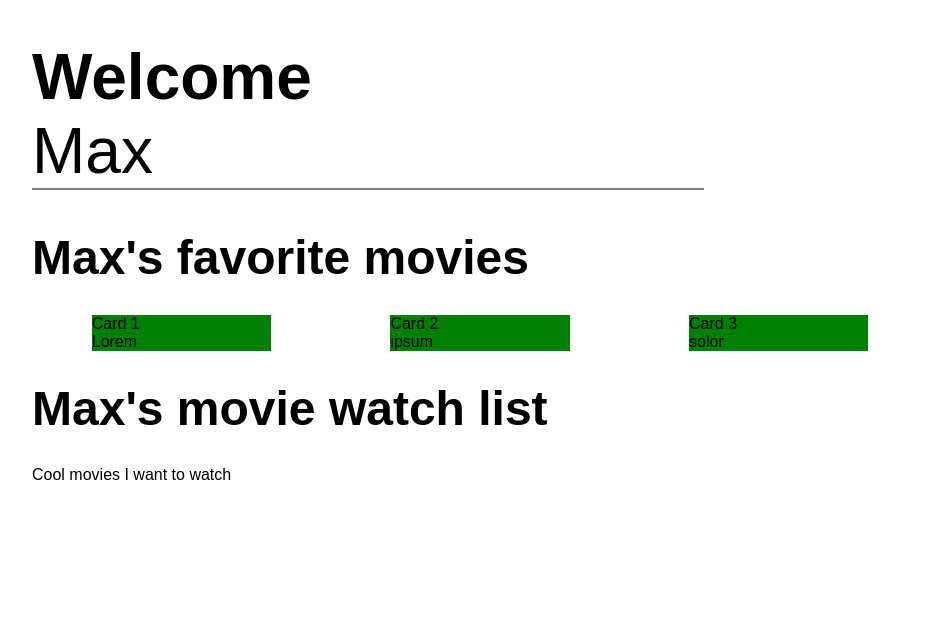
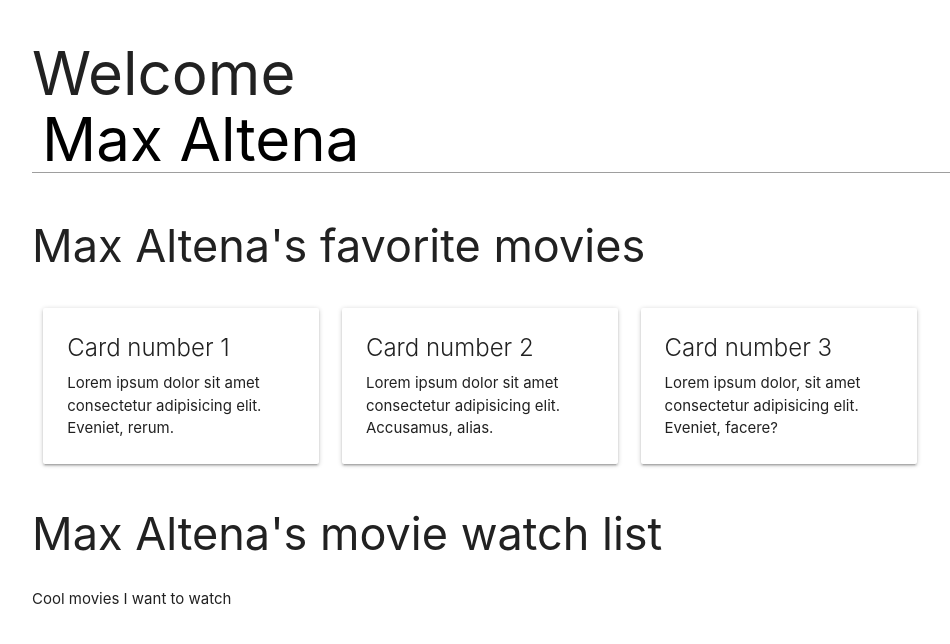
Before and after one commit to RyeRob/workshop-react, a React (Create React App) app: page / in a window 1280 px wide. Shown: the top 644 px of the page, without its empty margins (160-1110 px from the left). Built offline with nearby package versions, Linux system fonts and the light colour scheme; the HTML template or start-up script is replaced by a standard one.

Commit message:
because Dylano wants it

```diff
--- a/public/index.html
+++ b/public/index.html
@@ -12,6 +12,7 @@
     />
     <meta name="theme-color" content="#000000" />
     <link rel="manifest" href="%PUBLIC_URL%/manifest.json" />
+    <link rel="stylesheet" href="https://cdnjs.cloudflare.com/ajax/libs/materialize/1.0.0/css/materialize.min.css">
     <title>Workshop React</title>
   </head>
   <body>
--- a/src/App.js
+++ b/src/App.js
@@ -7,14 +7,12 @@ class App extends Component {
     super(props);
 
     this.state = {
-      name: "Max"
+      name: "Max Altena"
     };
   }
 
   handleChange = e => {
-    this.setState({
-      [e.target.name]: e.target.value
-    });
+    this.setState({ [e.target.name]: e.target.value });
   };
 
   render() {
--- a/src/components/level1/Card.js
+++ /dev/null
@@ -1,20 +0,0 @@
-import React, { Component } from "react";
-
-class Card extends Component {
-  constructor(props) {
-    super(props);
-    this.state = {
-      title: this.props.title,
-      text: this.props.text
-    };
-  }
-  render() {
-    return (
-      <div className="card">
-        <p>{this.state.title}</p>
-        <p>{this.state.text}</p>
-      </div>
-    );
-  }
-}
-export default Card;
--- a/src/components/level1/Level1.js
+++ b/src/components/level1/Level1.js
@@ -1,6 +1,4 @@
 import React, { Component } from "react";
-
-import Card from "./Card";
 
 class Level1 extends Component {
   constructor(props) {
@@ -30,10 +28,40 @@ class Level1 extends Component {
     return (
       <div className="Level1">
         <h2>{name}'s favorite movies</h2>
-        <div className="cards">
-          <Card title="Card 1" text="Lorem" />
-          <Card title="Card 2" text="ipsum" />
-          <Card title="Card 3" text="solor" />
+        <div className="row">
+          <div className="col s4">
+            <div className="card">
+              <div className="card-content">
+                <span className="card-title">Card number 1</span>
+                <p>
+                  Lorem ipsum dolor sit amet consectetur adipisicing elit.
+                  Eveniet, rerum.
+                </p>
+              </div>
+            </div>
+          </div>
+          <div className="col s4">
+            <div className="card">
+              <div className="card-content">
+                <span className="card-title">Card number 2</span>
+                <p>
+                  Lorem ipsum dolor sit amet consectetur adipisicing elit.
+                  Accusamus, alias.
+                </p>
+              </div>
+            </div>
+          </div>
+          <div className="col s4">
+            <div className="card">
+              <div className="card-content">
+                <span className="card-title">Card number 3</span>
+                <p>
+                  Lorem ipsum dolor, sit amet consectetur adipisicing elit.
+                  Eveniet, facere?
+                </p>
+              </div>
+            </div>
+          </div>
         </div>
       </div>
     );
--- a/src/index.css
+++ b/src/index.css
@@ -1,23 +1,6 @@
 * {
   margin: 0;
   padding: 0;
-  font-family: sans-serif;
-}
-
-.container {
-  margin: 0 auto;
-  max-width: 1280px;
-  width: 90%;
-}
-@media only screen and (min-width: 601px) {
-  .container {
-    width: 85%;
-  }
-}
-@media only screen and (min-width: 993px) {
-  .container {
-    width: 70%;
-  }
 }
 
 h1 {
@@ -30,19 +13,13 @@ h2 {
   font-size: 3rem;
 }
 
-h1 > input[type="text"] {
-  width: 75%;
+h1 > input[type="text"]:not(.browser-default) {
+  width: auto;
   font-size: 4rem;
-  border: none;
-  border-bottom: 2px solid gray;
-}
-
-.cards {
-  display: flex;
-  justify-content: space-around;
+  padding: 10px;
 }
 
 .card {
-  background-color: green;
-  width: 20%;
+  width: 100%;
+  min-height: 100px;
 }
```
